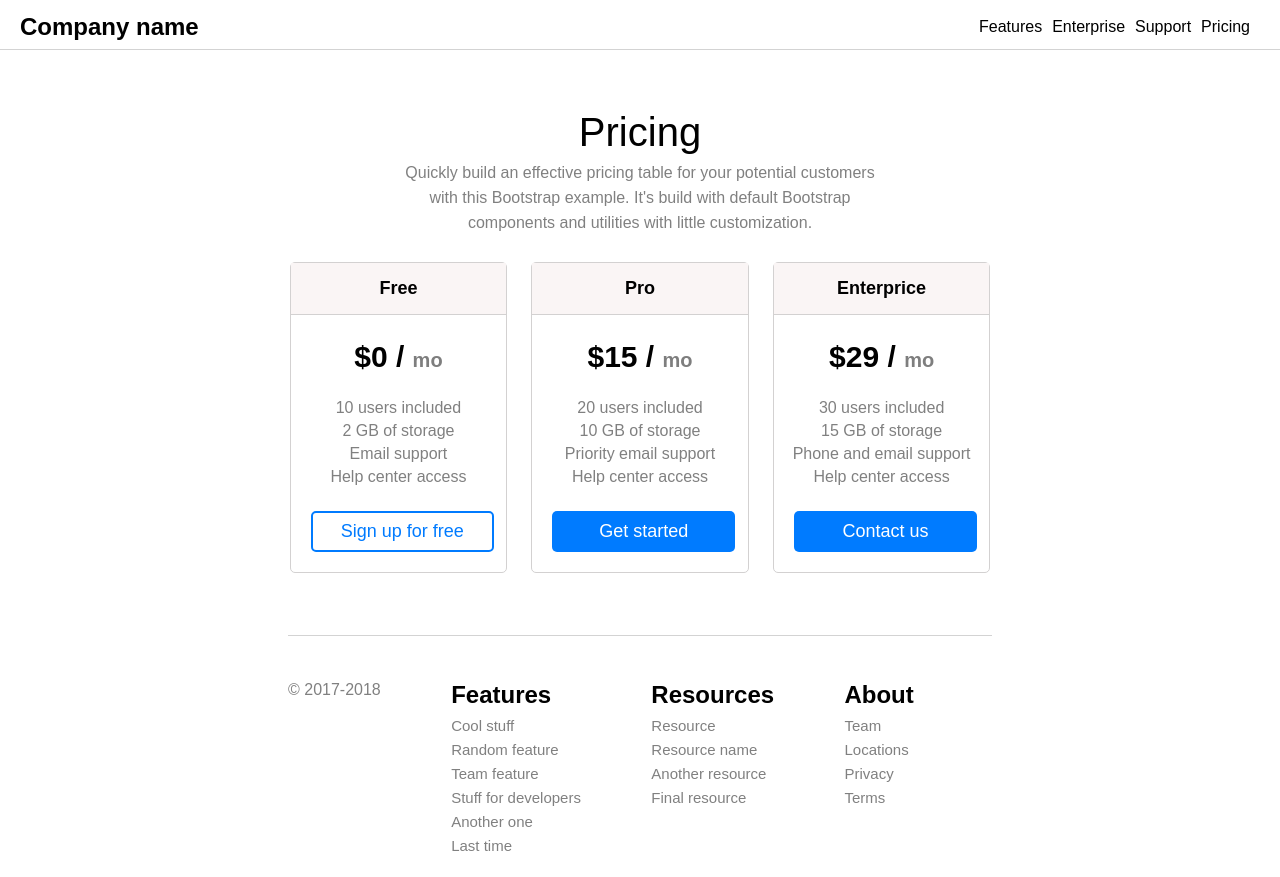
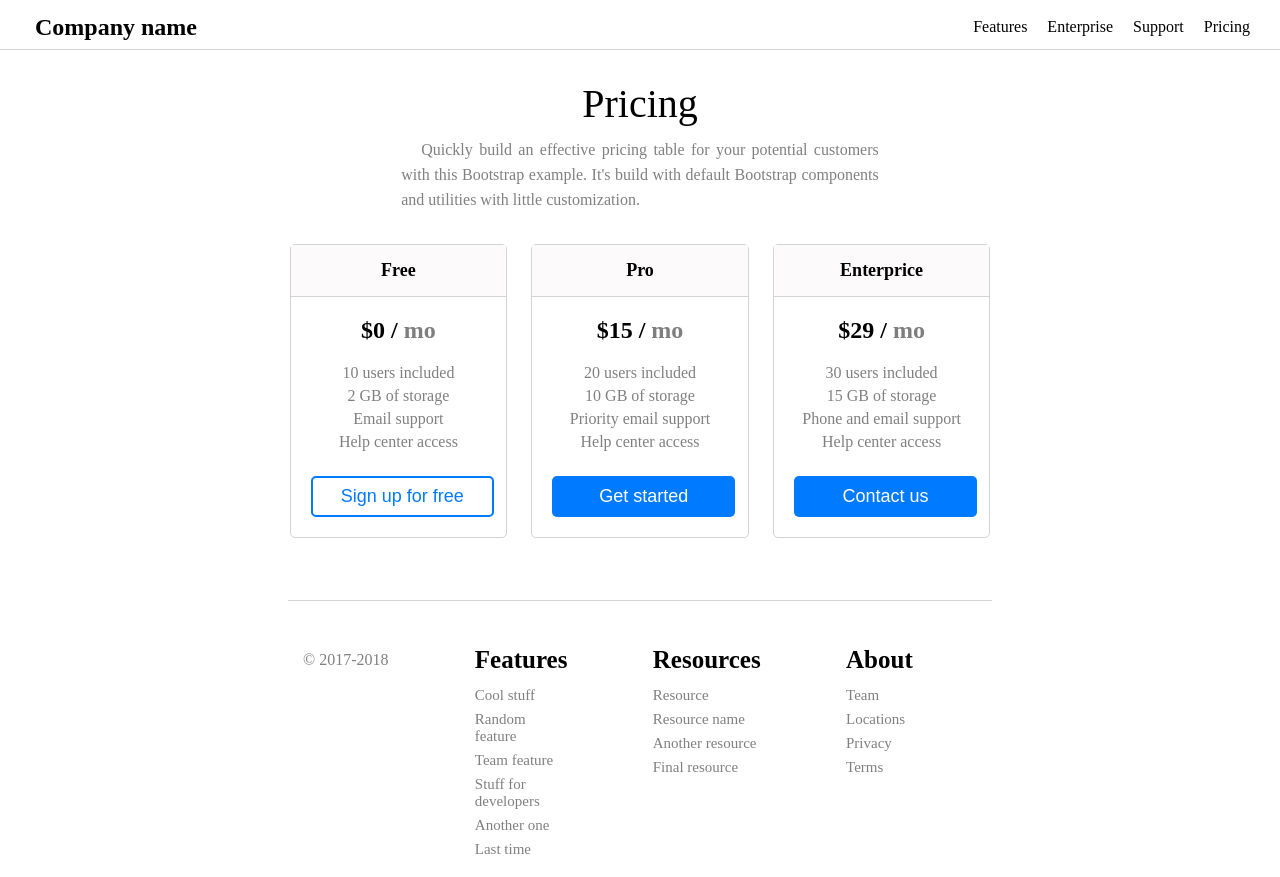
Before and after one commit to kameswaribojanki/TrainingAssignment, a plain HTML site: page Assignment-2/wesite.html in a window 1280 px wide. Drawn offline with Linux system fonts and the light colour scheme.

Commit message:
update paths

```diff
--- a/Assignment-2/CSS/desktop.css
+++ /dev/null
@@ -1,135 +0,0 @@
-*, *::after, *::before{
-    box-sizing: border-box;
-}
-body{
-    margin: 0;
-    font-family: Arial, Helvetica, sans-serif;
-}
-.header>h1{
-    margin:0 0 0 20px;
-    padding: 0;
-    margin-top: 5px;
-}
-nav>ul{
-    margin: 0 20px 0 0;;
-    padding: 0;
-    margin-top: 5px;
-    list-style-type: none;
-    display: flex;
-}
-nav>ul>li>a{
-    text-decoration: none;
-    color: black;
-    margin-right: 10px;
-}
-.hart{
-    display: flex;
-    justify-content: space-between;
-    align-items: center;
-    height: 50px;
-    border-bottom: 1px solid lightgrey;
-}
-p.p1{
-    margin-top:60px;
-    margin-bottom: 0;
-    padding: 0;
-    text-align: center;
-    font-size: 40px;
-}
-p.p2{
-    width: 39%;
-    padding: 5px;
-    text-align: center;
-    margin: auto;
-    color: grey;
-    line-height: 25px;
-    margin-bottom: 10px;
-
-}
-.mart2, .mart3{
-    border: 1px solid #D3D1D1;
-    border-radius: 5px;
-}
-.mart2 h1, .mart3 h1{
-    text-align: center;
-    background-color: #FAF5F5;
-    margin: 0px;
-    padding: 15px;
-    border-bottom: 1px solid #D3D1D1;
-    font-size: 18px;
-}
-.mart2 h2, .mart3 h2{
-    text-align: center;
-    margin-bottom: 20px 0px;
-    font-size: 30px;
-}
-.mart2 p, .mart3 p{
-    margin: 5px;
-    text-align: center;
-    color: grey;
-}
-span{
-    font-size: 20px;
-    opacity: 0.5;
-}
-.mart2 button{
-    width: 85%;
-    margin: 20px;
-    padding: 8px;
-    border: 2px solid #007bff;
-    border-radius: 5px;
-    background-color: white;
-    color: #007bff;
-    font-size: 18px;
-    cursor: pointer;
-}
-.mart3 button{
-    width: 85%;
-    margin: 20px;
-    padding: 10px;
-    border-radius: 5px;
-    background-color:#007bff;
-    border: none;
-    color: white;
-    font-size: 18px;
-    cursor: pointer;
-}
-.smart1,.smart2, .smart3{
-    width: 17%;
-    margin: 12px;
-}
-.mainsec{
-    display: flex;
-    justify-content: center;
-}
-.fart2 ul{
-    list-style-type: none;
-    margin: 0;
-    padding: 0;
-}
-.fart2 ul>li>a{
-    display: inline-block;
-    text-decoration: none;
-    color: grey;
-    margin:3.5px 0px;
-    font-size: 15px;
-}
-.fart2 h1{
-    margin-bottom: 5px;
-}
-.fart1{
-    padding-top: 20px;
-    color: grey;
-}
-footer{
-    display: flex;
-    justify-content: flex-start;
-    border-top: 1px solid lightgray;
-    width: 55%;
-    margin-left: 22.5%;
-    margin-top: 50px;
-    padding-top: 25px;
-}
-footer>article{
-    margin-right: 10%;
-}
--- a/Assignment-2/CSS/mobile.css
+++ /dev/null
@@ -1,115 +0,0 @@
-*, *::after, *::before{
-    box-sizing: border-box;
-}
-body{
-    margin: 0;
-}
-.header>h1{
-    text-align: center;
-    margin-bottom: 5px;
-}
-nav>ul{
-    margin-top: 0px;
-    list-style-type: none;
-    display: flex;
-    justify-content: center;
-}
-nav>ul>li>a{
-    text-decoration: none;
-    color: black;
-    margin: 10px;
-}
-.hart{
-    border-bottom: 1px solid lightgrey;
-    margin-left:0px;
-    margin-right:0px;
-}
-.mart1 p.p1{
-    margin-top:30px;
-    margin-bottom: 0;
-    padding: 0;
-    text-align: center;
-    font-size: 40px;
-}
-.mart1 p.p2{
-    text-align: justify;
-    text-indent: 20px;
-    margin: auto;
-    margin-top: 5px;
-}
-.mart2, .mart3{
-    border: 1px solid lightgray;
-    border-radius: 5px;
-}
-.mart2 h1, .mart3 h1{
-    text-align: center;
-    background-color: #FCFAFA;
-    margin: 0px;
-    padding: 10px;
-    border-bottom: 1px solid lightgray;
-}
-.mart2 h2,p, .mart3 h2,p{
-    text-align: center;
-}
-span{
-    opacity: 0.5;
-}
-.mart2 button{
-    width: 90%;
-    margin: 20px;
-    padding: 10px;
-    border: 2px solid #007bff;
-    border-radius: 5px;
-    background-color: white;
-    color: #007bff;
-    font-size: 18px;
-    cursor: pointer;
-}
-.mart3 button{
-    width: 90%;
-    margin: 20px;
-    padding: 10px;
-    border-radius: 5px;
-    background-color:#007bff;
-    border: none;
-    color: white;
-    font-size: 18px;
-    cursor: pointer;
-}
-article{
-    margin: 15PX;
-}
-.fart2 ul{
-    list-style-type: none;
-    margin: 0;
-    padding: 0;
-}
-.fart2 ul>li>a{
-    display: inline-block;
-    text-decoration: none;
-    color: grey;
-    margin:0px 0px;
-}
-.fart2 h1{
-    margin-bottom: 10px;
-    margin-top: 5px;
-    font-size: 25px;
-}
-.fart1{
-    padding-bottom: 0px;
-    margin-bottom: 0px;
-    color: grey;
-}
-.fart2{
-    width: 35%;
-}
-.fclass{
-    float: left;
-}
-footer{
-    border-top: 1px solid lightgray;
-    width: 90.5%;
-    margin-left: 4.5%;
-    margin-top: 30px;
-    padding-top: 15px;
-}
--- a/Assignment-2/CSS/styles.css
+++ b/Assignment-2/CSS/styles.css
@@ -221,7 +221,7 @@ footer{
         font-size: 15px;
     }
     .fart1{
-        padding-top: 20px;
+        padding-top: 10px;
         width: 40%;
     }
     footer{
--- a/Assignment-2/CSS/tab.css
+++ /dev/null
@@ -1,127 +0,0 @@
-*, *::after, *::before{
-    box-sizing: border-box;
-}
-body{
-    margin: 0;
-    font-family: Arial, Helvetica, sans-serif;
-}
-.header>h1{
-    text-align: center;
-    margin-bottom: 5px;
-}
-nav>ul{
-    margin-top: 0px;
-    list-style-type: none;
-    display: flex;
-    justify-content: center;
-}
-nav>ul>li>a{
-    text-decoration: none;
-    color: black;
-    margin: 5px;
-}
-.hart{
-    border-bottom: 1px solid lightgrey;
-    margin-left:0px;
-    margin-right:0px;
-}
-.mart1 p.p1{
-    margin-top:30px;
-    margin-bottom: 0;
-    padding: 0;
-    text-align: center;
-    font-size: 40px;
-}
-.mart1 p.p2{
-    text-align: justify;
-    text-indent: 20px;
-    width: 87%;
-    margin: auto;
-    margin-top: 5px;
-}
-.smart1,.smart2{
-    display: inline-block;
-    width: 47%;
-}
-.mart2, .mart3{
-    border: 1px solid lightgray;
-    border-radius: 5px;
-}
-.mart2 h1, .mart3 h1{
-    text-align: center;
-    background-color: #FCFAFA;
-    margin: 0px;
-    padding: 10px;
-    border-bottom: 1px solid lightgray;
-}
-.mart2 h2, .mart3 h2{
-    font-size: 30px;
-}
-.mart2 h2,p, .mart3 h2,p{
-    text-align: center;
-}
-span{
-    font-size: 20px;
-    opacity: 0.5;
-}
-.mart2 button{
-    width: 90%;
-    margin: 20px;
-    padding: 10px;
-    border: 2px solid #007bff;
-    border-radius: 5px;
-    background-color: white;
-    color: #007bff;
-    font-size: 18px;
-    cursor: pointer;
-}
-.mart3 button{
-    width: 90%;
-    margin: 20px;
-    padding: 10px;
-    border-radius: 5px;
-    background-color:#007bff;
-    border: none;
-    color: white;
-    font-size: 18px;
-    cursor: pointer;
-}
-.mart4 button{
-    width: 95%;
-}
-article{
-    margin: 10PX;
-}
-.fart2 ul{
-    list-style-type: none;
-    margin: 0;
-    padding: 0;
-}
-.fart2 h1{
-    margin-bottom: 5px;
-    margin-top: 5px;
-    font-size: 25px;
-}
-.fart2 ul>li>a{
-    display: inline-block;
-    text-decoration: none;
-    color: grey;
-    margin:6px 0px;
-}
-
-.fart1{
-    color: grey;
-}
-.fart2{
-    width: 35%;
-}
-.fclass{
-    float: left;
-}
-footer{
-    border-top: 1px solid lightgray;
-    width: 96%;
-    margin-left: 2%;
-    margin-top: 30px;
-    padding-top: 15px;
-}
--- a/Assignment-2/wesite.html
+++ b/Assignment-2/wesite.html
@@ -5,10 +5,7 @@
     <meta name="viewport" content="width=device-width, initial-scale=1.0">
     <meta http-equiv="X-UA-Compatible" content="ie=edge">
     <title>Website</title>
-    <link rel="stylesheet" href="CSS/mobile.css" media="screen and (max-width:576px)">
-    <link rel="stylesheet" href="CSS/tab.css" media="screen and (min-width:577px) and (max-width:799px)">
-    <link rel="stylesheet" href="CSS/desktop.css" media="screen and (min-width:800px)">
-    <!-- <link rel="stylesheet" href="CSS/styles.css"> -->
+    <link rel="stylesheet" href="CSS/styles.css">
 </head>
 <body>
         <div class="container">
```
